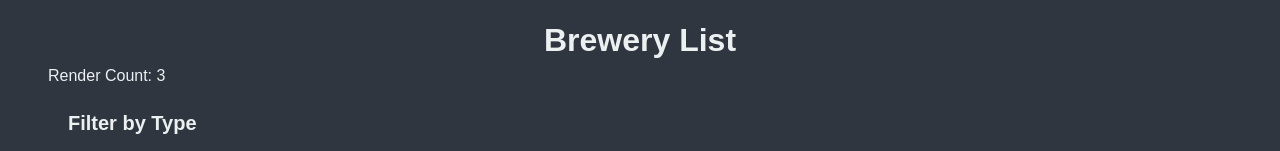
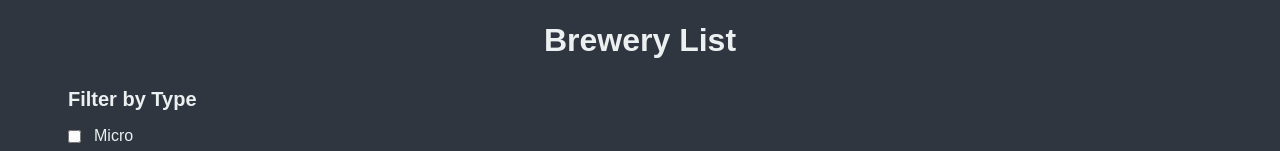
Before and after one commit to kiryl-f/table-test-task, a React (Vite) app: page / in a window 1280 px wide. Shown: the top 151 px of the page. Built offline with nearby package versions, Linux system fonts and the light colour scheme; no server answers.

Commit message:
minor fixes

```diff
--- a/src/features/brewery/ui/BreweryTable/BreweryTable.tsx
+++ b/src/features/brewery/ui/BreweryTable/BreweryTable.tsx
@@ -1,7 +1,7 @@
 import React, { useCallback, useEffect, useMemo } from 'react';
 import { useSearchParams } from 'react-router-dom';
 import styles from './BreweryTable.module.scss';
-import RenderCounter from './RenderCounter';
+// import RenderCounter from './RenderCounter';
 
 import { Table } from '../../../../shared/ui/Table/Table';
 import { Filters } from '../Filters';
@@ -42,7 +42,7 @@ const BreweryTable: React.FC = () => {
 
   return (
     <div className={styles.tableContainer}>
-      <RenderCounter />
+      {/* <RenderCounter /> */}
       <Filters filters={filters} setFilters={setFilters} setPage={setPage} />
       {loading ? (
         <p className={styles.loading}>Loading...</p>
```
